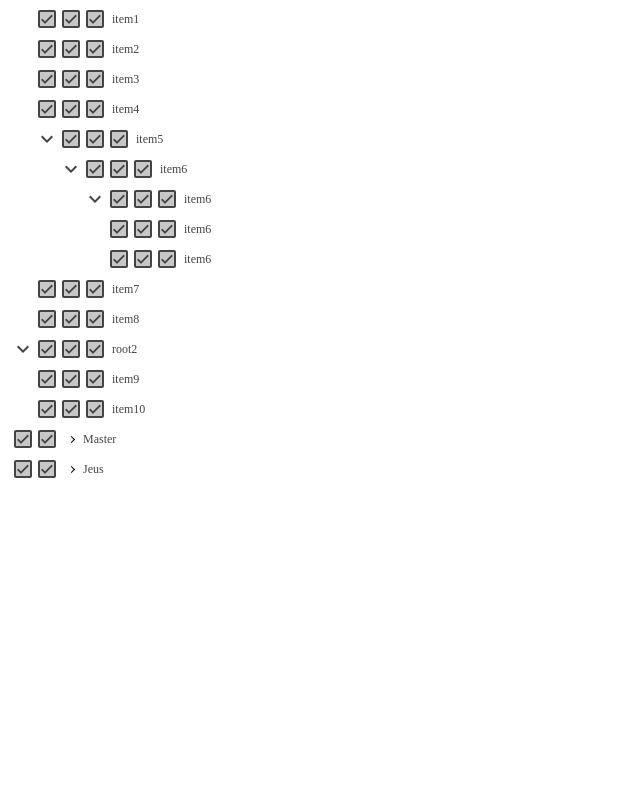
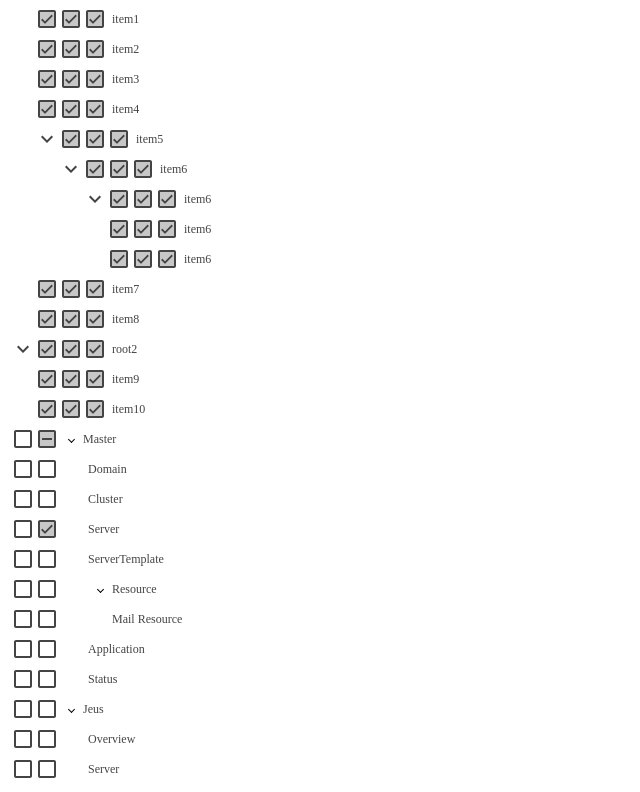
Before and after one commit to kiminseob/react-multi-checkbox-tree, a React app: page / in a window 1280 px wide. Shown: the part 934-1726 px from the top of the page, without its empty margins (0-640 px from the left). Before the commit the page ends 1426 px from the top, so only its background shows below. Built offline with nearby package versions, Linux system fonts and the light colour scheme; the HTML template or start-up script is replaced by a standard one.

Commit message:
feat: checkdItems props 추가, readme props 테이블 구조 작성

```diff
--- a/src/App.jsx
+++ b/src/App.jsx
@@ -14,7 +14,6 @@ import CheckBoxOutlineBlankTwoToneIcon from '@mui/icons-material/CheckBoxOutline
 import IndeterminateCheckBoxIcon from '@mui/icons-material/IndeterminateCheckBox';
 import IndeterminateCheckBoxTwoToneIcon from '@mui/icons-material/IndeterminateCheckBoxTwoTone';
 
-import ExpandLessIcon from '@mui/icons-material/ExpandLess';
 import ExpandMoreIcon from '@mui/icons-material/ExpandMore';
 import ChevronRightIcon from '@mui/icons-material/ChevronRight';
 
@@ -24,8 +23,8 @@ function App() {
     jeusRole,
   });
 
-  const onCheck = (itemName, updatedItems) => {
-    console.log(itemName, updatedItems);
+  const onCheck = (itemName, updatedItems, checkedItems) => {
+    console.log(itemName, checkedItems);
     // setItems((preState) => ({
     //   ...preState,
     //   [itemName]: updatedItems,
@@ -46,17 +45,15 @@ function App() {
   return (
     <>
       <MultiTree
+        treeId="treeItems"
         items={items.treeItem}
-        itemName="treeItems"
         checkboxCount={12}
         onCheck={onCheck}
         onExpand={onExpand}
-        // initCheckStates={initCheckStates}
-        // checkboxPosition=""
       />
       <MultiTree
         items={items.treeItem}
-        itemName="treeItems2"
+        treeId="treeItems2"
         checkboxCount={4}
         checkboxPosition="detachLeft"
         checkboxDistance={10}
@@ -68,7 +65,7 @@ function App() {
       />
       <MultiTree
         items={items.treeItem}
-        itemName="treeItems3"
+        treeId="treeItems3"
         checkboxCount={3}
         checkboxPosition="attachLeft"
         icons={{
@@ -81,9 +78,10 @@ function App() {
       />
       <MultiTree
         items={items.jeusRole}
-        itemName="jeusRole"
+        treeId="jeusRole"
         checkboxCount={2}
-        isExpand={false}
+        checkedItems={['ROLE_MASTER_SERVER_WRITE']}
+        onCheck={onCheck}
         icons={{
           indeterminate: <IndeterminateCheckBoxTwoToneIcon />,
           check: <CheckBoxTwoToneIcon />,
--- a/src/components/CheckboxList/CheckboxList.tsx
+++ b/src/components/CheckboxList/CheckboxList.tsx
@@ -6,7 +6,7 @@ import { ItemState, Icons, Item } from 'types';
 type CheckboxListProps = {
   itemStates: ItemState[];
   items: Item[];
-  itemName: string;
+  treeId: string;
   checkboxCount: number;
   checkboxPosition: string;
   checkboxDistance: number;
@@ -23,7 +23,7 @@ type CheckboxListProps = {
 const CheckboxList: React.FC<CheckboxListProps> = ({
   itemStates,
   items,
-  itemName,
+  treeId,
   checkboxCount,
   checkboxPosition,
   checkboxDistance,
@@ -50,7 +50,7 @@ const CheckboxList: React.FC<CheckboxListProps> = ({
       <CheckboxList
         itemStates={itemStates}
         items={items}
-        itemName={itemName}
+        treeId={treeId}
         checkboxCount={checkboxCount}
         checkboxPosition={checkboxPosition}
         checkboxDistance={checkboxDistance}
@@ -71,7 +71,7 @@ const CheckboxList: React.FC<CheckboxListProps> = ({
       {idsToRender.map((id) => {
         const item = items.find((i) => i.id === id)!;
         const checkboxStates = getStatesForId(id);
-        console.log(item, isExpand);
+
         return (
           <React.Fragment key={item.id}>
             <li
@@ -82,7 +82,7 @@ const CheckboxList: React.FC<CheckboxListProps> = ({
                   ? styles.visible
                   : styles.invisible
               }
-              data-id={`${itemName}-${item.id}`}
+              data-id={`${treeId}-${item.id}`}
             >
               <div>
                 {CheckboxPositionAssemble(
--- a/src/components/Tree/MultiTree.tsx
+++ b/src/components/Tree/MultiTree.tsx
@@ -15,14 +15,19 @@ type MultiTreeProps = {
   isChecked: boolean;
   isExpand: boolean;
   items: Item[];
-  itemName: string;
+  treeId: string;
   checkboxCount: number;
   checkboxPosition: string;
   checkboxDistance: number;
+  checkedItems: string[];
   indent: number;
   icons: Icons;
-  onCheck: (itemName: string, updateStates: ItemState[]) => void;
-  onExpand: (itemName: string, checkStates: number[] | undefined) => void;
+  onCheck: (
+    treeId: string,
+    updateStates: ItemState[],
+    checkedItems: (string | null)[]
+  ) => void;
+  onExpand: (treeId: string, checkStates: number[] | undefined) => void;
   initCheckStates: (item: Item | undefined) => number[];
 };
 
@@ -31,16 +36,56 @@ const MultiTree: React.FC<MultiTreeProps> = ({
   isChecked = true,
   isExpand = true,
   items = [],
-  itemName = '',
+  treeId = '',
   checkboxCount = 1,
   checkboxPosition = 'detachLeft',
   checkboxDistance = 5,
+  checkedItems = [],
   indent = 24,
   icons = {},
   onCheck = () => {},
   onExpand = () => {},
   initCheckStates,
 }) => {
+  const searchAllParent = (parentId: number, idx: number): boolean => {
+    const parent = items.find(({ id }) => id === parentId);
+
+    if (!parent) return false;
+
+    return checkedItems.find(
+      (checkedItem) => checkedItem === parent.checkboxName[idx]
+    )
+      ? true
+      : searchAllParent(parent.parentId, idx);
+  };
+
+  const initCheckStatesWithName = (
+    id: number,
+    parentId: number,
+    checkboxName: string[]
+  ) => {
+    return [...Array(checkboxCount)].map((v, idx) => {
+      // 처음 생성할 경우 , 자신이 체크되어 있는 경우, 부모~루트 중에 체크되어 있는 경우
+      if (
+        checkedItems.find((checkedItem) => checkedItem === checkboxName[idx]) ||
+        searchAllParent(parentId, idx)
+      ) {
+        return CheckboxState.CHECKED;
+      }
+
+      // INDETERMINATE 상태 여부 판단
+      const checkedChildCount = items
+        .filter((i) => i.parentId === id)
+        .filter(
+          (_child) => checkedItems.indexOf(_child.checkboxName[idx]) >= 0
+        ).length;
+
+      return checkedChildCount === 0
+        ? CheckboxState.UNCHECKED
+        : CheckboxState.INDETERMINATE;
+    });
+  };
+
   const defaultCheckStates = () =>
     [...Array(checkboxCount)].map((v) =>
       isChecked ? CheckboxState.CHECKED : CheckboxState.UNCHECKED
@@ -49,7 +94,10 @@ const MultiTree: React.FC<MultiTreeProps> = ({
 
   const defaultItemStates: ItemState[] = items.map((item) => ({
     ...item,
-    checkStates: initCheckStates(item),
+    checkStates:
+      checkedItems.length > 0
+        ? initCheckStatesWithName(item.id, item.parentId, item.checkboxName)
+        : initCheckStates(item),
     expand: isExpand,
   }));
 
@@ -65,10 +113,46 @@ const MultiTree: React.FC<MultiTreeProps> = ({
       if (disable) return;
       const updatedStates = updateItemStates(itemStates, items, id, idx);
       setItemStates(updatedStates);
-      onCheck(itemName, updatedStates);
+      onCheck(treeId, updatedStates, updateCheckdItems(updatedStates));
     },
     [itemStates]
   );
+  const searchTree = (
+    idx: number,
+    states: ItemState,
+    positioned: boolean[]
+  ): string | null => {
+    const { id, parentId, checkStates, checkboxName } = states;
+    console.log(checkStates[idx]);
+    switch (checkStates[idx]) {
+      case 1:
+        positioned[id] = true;
+        return positioned[parentId] ? null : checkboxName[idx];
+      default:
+        return null;
+    }
+  };
+
+  const getCheckboxNames = (
+    updatedStates: ItemState[],
+    idx: number
+  ): Array<string | null> => {
+    const positioned: boolean[] = [];
+    return updatedStates.map((states) => searchTree(idx, states, positioned));
+  };
+
+  const updateCheckdItems = (updatedStates: ItemState[]) =>
+    [...Array(checkboxCount)]
+      .reduce(
+        (acc, cur, idx) => [
+          ...getCheckboxNames(updatedStates, idx).filter(
+            (checkboxName) => checkboxName
+          ),
+          ...acc,
+        ],
+        []
+      )
+      .filter((v) => v);
 
   const getChildIds = (parentId: number) =>
     items.filter((i) => i.parentId === parentId).map((i) => i.id);
@@ -77,7 +161,7 @@ const MultiTree: React.FC<MultiTreeProps> = ({
     const childIds = getChildIds(id);
 
     childIds.map((childId) => {
-      const ele = document.querySelector(`[data-id='${itemName}-${childId}']`);
+      const ele = document.querySelector(`[data-id='${treeId}-${childId}']`);
       ele!.className = isExpand ? styles.invisible : styles.visible;
     });
 
@@ -97,7 +181,7 @@ const MultiTree: React.FC<MultiTreeProps> = ({
     const id = e.currentTarget.closest('li')!.dataset.id!.split('-')[1];
     const isExpand = itemStates.find((i) => i.id === parseInt(id, 10))!.expand;
 
-    onExpand(itemName, getStatesForId(parseInt(id, 10)));
+    onExpand(treeId, getStatesForId(parseInt(id, 10)));
     toggleChild(parseInt(id!, 10), isExpand);
   };
 
@@ -105,7 +189,7 @@ const MultiTree: React.FC<MultiTreeProps> = ({
     <>
       <CheckboxList
         items={items}
-        itemName={itemName}
+        treeId={treeId}
         checkboxCount={checkboxCount}
         onClick={clickHandler}
         getStatesForId={getStatesForId}
--- a/src/data/treeItem.js
+++ b/src/data/treeItem.js
@@ -81,31 +81,31 @@ export const treeItem = [
 export const jeusRole = [
   // root
   {
-    privileges: ['ROLE_MASTER_READ', 'ROLE_MASTER_WRITE'],
+    checkboxName: ['ROLE_MASTER_READ', 'ROLE_MASTER_WRITE'],
     id: 1,
     name: 'Master',
     parentId: 0,
   },
   {
-    privileges: ['ROLE_MASTER_DOMAIN_READ', 'ROLE_MASTER_DOMAIN_WRITE'],
+    checkboxName: ['ROLE_MASTER_DOMAIN_READ', 'ROLE_MASTER_DOMAIN_WRITE'],
     id: 2,
     name: 'Domain',
     parentId: 1,
   },
   {
-    privileges: ['ROLE_MASTER_CLUSTER_READ', 'ROLE_MASTER_CLUSTER_WRITE'],
+    checkboxName: ['ROLE_MASTER_CLUSTER_READ', 'ROLE_MASTER_CLUSTER_WRITE'],
     id: 3,
     name: 'Cluster',
     parentId: 1,
   },
   {
-    privileges: ['ROLE_MASTER_SERVER_READ', 'ROLE_MASTER_SERVER_WRITE'],
+    checkboxName: ['ROLE_MASTER_SERVER_READ', 'ROLE_MASTER_SERVER_WRITE'],
     id: 4,
     name: 'Server',
     parentId: 1,
   },
   {
-    privileges: [
+    checkboxName: [
       'ROLE_MASTER_SERVERTEMPLATE_READ',
       'ROLE_MASTER_SERVERTEMPLATE_WRITE',
     ],
@@ -114,13 +114,13 @@ export const jeusRole = [
     parentId: 1,
   },
   {
-    privileges: ['ROLE_MASTER_RESOURCE_READ', 'ROLE_MASTER_RESOURCE_WRITE'],
+    checkboxName: ['ROLE_MASTER_RESOURCE_READ', 'ROLE_MASTER_RESOURCE_WRITE'],
     id: 6,
     name: 'Resource',
     parentId: 1,
   },
   {
-    privileges: [
+    checkboxName: [
       'ROLE_MASTER_RESOURCE_MAIL_READ',
       'ROLE_MASTER_RESOURCE_MAIL_WRITE',
     ],
@@ -129,7 +129,7 @@ export const jeusRole = [
     parentId: 6,
   },
   {
-    privileges: [
+    checkboxName: [
       'ROLE_MASTER_APPLICATION_READ',
       'ROLE_MASTER_APPLICATION_WRITE',
     ],
@@ -138,26 +138,26 @@ export const jeusRole = [
     parentId: 1,
   },
   {
-    privileges: ['ROLE_MASTER_STATUS_READ', 'ROLE_MASTER_STATUS_WRITE'],
+    checkboxName: ['ROLE_MASTER_STATUS_READ', 'ROLE_MASTER_STATUS_WRITE'],
     id: 8,
     name: 'Status',
     parentId: 1,
   },
   // root
   {
-    privileges: ['ROLE_JEUS_READ', 'ROLE_JEUS_WRITE'],
+    checkboxName: ['ROLE_JEUS_READ', 'ROLE_JEUS_WRITE'],
     id: 100,
     name: 'Jeus',
     parentId: 0,
   },
   {
-    privileges: ['ROLE_JEUS_OVERVIEW_READ', 'ROLE_JEUS_OVERVIEW_WRITE'],
+    checkboxName: ['ROLE_JEUS_OVERVIEW_READ', 'ROLE_JEUS_OVERVIEW_WRITE'],
     id: 101,
     name: 'Overview',
     parentId: 100,
   },
   {
-    privileges: ['ROLE_JEUS_SERVER_READ', 'ROLE_JEUS_SERVER_WRITE'],
+    checkboxName: ['ROLE_JEUS_SERVER_READ', 'ROLE_JEUS_SERVER_WRITE'],
     id: 102,
     name: 'Server',
     parentId: 100,
```
Also changed, not shown: src/types/index.tsx (+5 -7 lines), 1 other file (tests, documents, lock files or other folders).
